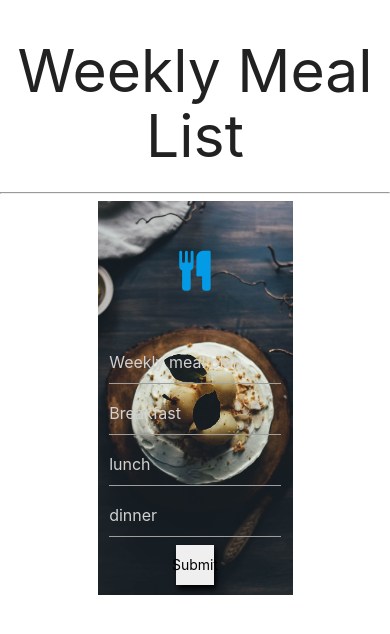
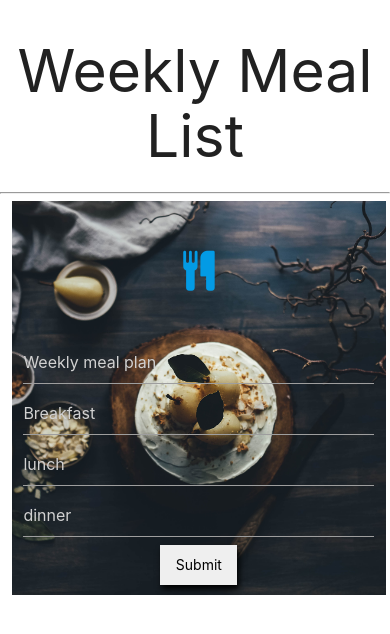
Before and after one commit to Melkam22/WeeklyMealPlanWzReact, a React (Create React App) app: page / in a window 390 px wide. Shown: the top 634 px of the page. Built offline with nearby package versions, Linux system fonts and the light colour scheme; the HTML template or start-up script is replaced by a standard one.

Commit message:
small screen query added

```diff
--- a/src/App.css
+++ b/src/App.css
@@ -77,3 +77,10 @@ h1{
     justify-content: center;
     align-items: center;
 }
+/* mediaquery */
+@media screen and (max-width: 892px) {
+    form {
+      width: 96%;
+      margin-left: 3%;
+    }
+  }
```
